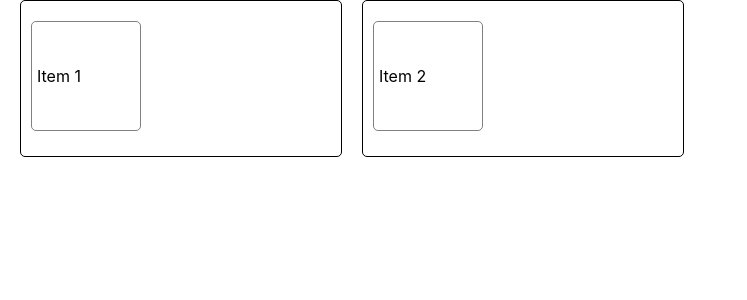
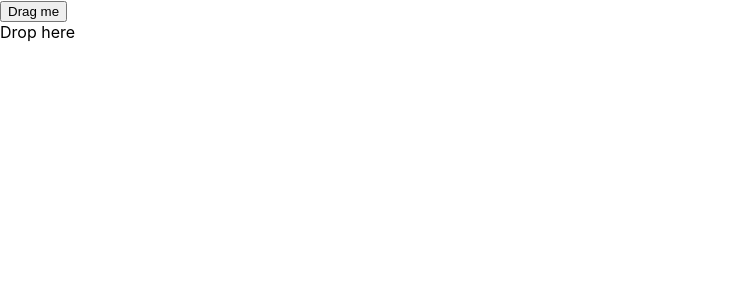
Before and after one commit to MxZoe/ages-of-art-2, a React (Create React App) app: page / in a window 1280 px wide. Shown: the top 300 px of the page, without its empty margins (0-747 px from the left). Built offline with nearby package versions, Linux system fonts and the light colour scheme.

Commit message:
simple drag and drop test

```diff
--- /dev/null
+++ b/src/App.jsx
@@ -0,0 +1,27 @@
+import React, {useState} from 'react';
+import {DndContext} from '@dnd-kit/core';
+
+import {Droppable} from './components/Droppable';
+import {Draggable} from './components/Draggable';
+
+export default function App() {
+  const [isDropped, setIsDropped] = useState(false);
+  const draggableMarkup = (
+    <Draggable>Drag me</Draggable>
+  );
+
+  return (
+    <DndContext onDragEnd={handleDragEnd}>
+      {!isDropped ? draggableMarkup : null}
+      <Droppable>
+        {isDropped ? draggableMarkup : 'Drop here'}
+      </Droppable>
+    </DndContext>
+  );
+
+  function handleDragEnd(event) {
+    if (event.over && event.over.id === 'droppable') {
+      setIsDropped(true);
+    }
+  }
+}
--- a/src/App.tsx
+++ /dev/null
@@ -1,134 +0,0 @@
-import React, { useState } from "react";
-import {
-  DndContext,
-  KeyboardSensor,
-  PointerSensor,
-  useSensor,
-  useSensors
-} from "@dnd-kit/core";
-import { sortableKeyboardCoordinates } from "@dnd-kit/sortable";
-
-import Droppable from "./components/Droppable";
-import { arrayMove, insertAtIndex, removeAtIndex } from "./utils/array";
-
-function App() {
-  const [items, setItems] = useState({
-    group1: ["1"],
-    group2:["2"]
-
-    });
-
-
-  const sensors = useSensors(
-    useSensor(PointerSensor),
-    useSensor(KeyboardSensor, {
-      coordinateGetter: sortableKeyboardCoordinates
-    })
-  );
-
-  const handleDragOver = ({ over, active }) => {
-    const overId = over?.id;
-
-    if (!overId) {
-      return;
-    }
-
-    const activeContainer = active.data.current.sortable.containerId;
-    const overContainer = over.data.current?.sortable.containerId;
-
-    if (!overContainer) {
-      return;
-    }
-
-    if (activeContainer !== overContainer) {
-      setItems((items) => {
-        const activeIndex = active.data.current.sortable.index;
-        const overIndex = over.data.current?.sortable.index || 0;
-
-        return moveBetweenContainers(
-          items,
-          activeContainer,
-          activeIndex,
-          overContainer,
-          overIndex,
-          active.id
-        );
-      });
-    }
-  };
-
-  const handleDragEnd = ({ active, over }) => {
-    if (!over) {
-      return;
-    }
-
-    if (active.id !== over.id) {
-      const activeContainer = active.data.current.sortable.containerId;
-      const overContainer = over.data.current?.sortable.containerId || over.id;
-      const activeIndex = active.data.current.sortable.index;
-      const overIndex = over.data.current?.sortable.index || 0;
-
-      setItems((items) => {
-        let newItems;
-        if (activeContainer === overContainer) {
-          newItems = {
-            ...items,
-            [overContainer]: arrayMove(
-              items[overContainer],
-              activeIndex,
-              overIndex
-            )
-          };
-        } else {
-          newItems = moveBetweenContainers(
-            items,
-            activeContainer,
-            activeIndex,
-            overContainer,
-            overIndex,
-            active.id
-          );
-        }
-
-        return newItems;
-      });
-    }
-  };
-
-  const moveBetweenContainers = (
-    items,
-    activeContainer,
-    activeIndex,
-    overContainer,
-    overIndex,
-    item
-  ) => {
-    return {
-      ...items,
-      [activeContainer]: removeAtIndex(items[activeContainer], activeIndex),
-      [overContainer]: insertAtIndex(items[overContainer], overIndex, item)
-    };
-  };
-
-  const containerStyle = { display: "flex" };
-
-  return (
-    <DndContext
-      sensors={sensors}
-      onDragEnd={handleDragEnd}
-      onDragOver={handleDragOver}
-    >
-
-      <div style={containerStyle}>
-        {Object.keys(items).map((group) => (
-          <div className="dropZones">
-          <Droppable id={group} items={items[group]} key={group} />
-          </div>
-        ))}
-
-      </div>
-    </DndContext>
-  );
-}
-
-export default App;
--- /dev/null
+++ b/src/components/Draggable.jsx
@@ -0,0 +1,18 @@
+import React from 'react';
+import {useDraggable} from '@dnd-kit/core';
+
+export function Draggable(props) {
+  const {attributes, listeners, setNodeRef, transform} = useDraggable({
+    id: 'draggable',
+  });
+  const style = transform ? {
+    transform: `translate3d(${transform.x}px, ${transform.y}px, 0)`,
+  } : undefined;
+
+
+  return (
+    <button ref={setNodeRef} style={style} {...listeners} {...attributes}>
+      {props.children}
+    </button>
+  );
+}
--- a/src/components/Droppable.jsx
+++ b/src/components/Droppable.jsx
@@ -1,32 +1,18 @@
-import { useDroppable } from "@dnd-kit/core";
-import { horizontalListSortingStrategy, SortableContext } from "@dnd-kit/sortable";
-import SortableItem from "./SortableItem";
-import React from "react";
+import React from 'react';
+import {useDroppable} from '@dnd-kit/core';
 
-const Droppable = ({ id, items }) => {
-  const { setNodeRef } = useDroppable({ id });
-
-  const droppableStyle = {
-    padding: "20px 10px",
-    margin: "0px 0px 20px 20px",
-    border: "1px solid black",
-    borderRadius: "5px",
-    minWidth: 300,
-    minHeight: 110,
-    flexWrap: "wrap",
+export function Droppable(props) {
+  const {isOver, setNodeRef} = useDroppable({
+    id: 'droppable',
+  });
+  const style = {
+    color: isOver ? 'green' : undefined,
+  };
 
 
-  };
-
   return (
-    <SortableContext id={id} items={items} strategy={horizontalListSortingStrategy}>
-      <div ref={setNodeRef} style={droppableStyle}>
-        {items.map((item) => (
-          <SortableItem key={item} id={item} />
-        ))}
-      </div>
-    </SortableContext>
+    <div ref={setNodeRef} style={style}>
+      {props.children}
+    </div>
   );
-};
-
-export default Droppable;
+}
```
